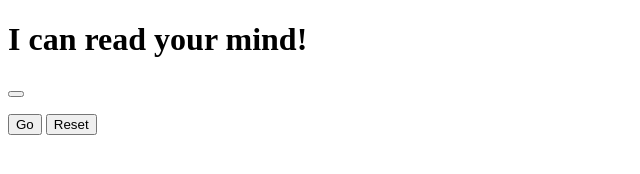
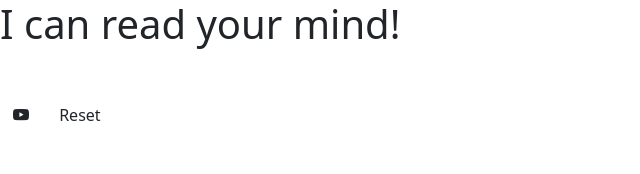
Before and after one commit to BellowingButcher/mindReader, a plain HTML site: page index.html in a window 1280 px wide. Shown: the whole page, without its empty margins (0-640 px from the left). Drawn offline with nearby package versions, Linux system fonts and the light colour scheme.

Commit message:
adds icons to the buttons

```diff
--- a/index.html
+++ b/index.html
@@ -4,15 +4,17 @@
     <meta charset="UTF-8">
     <meta http-equiv="X-UA-Compatible" content="IE=edge">
     <meta name="viewport" content="width=device-width, initial-scale=1.0">
+    <link href="https://cdn.jsdelivr.net/npm/bootstrap@5.2.1/dist/css/bootstrap.min.css" rel="stylesheet" integrity="sha384-iYQeCzEYFbKjA/T2uDLTpkwGzCiq6soy8tYaI1GyVh/UjpbCx/TYkiZhlZB6+fzT" crossorigin="anonymous">
+    <link rel="stylesheet" href="https://cdn.jsdelivr.net/npm/bootstrap-icons@1.9.1/font/bootstrap-icons.css">
     <title>Document</title>
 </head>
     <body>
         <h1 id="hdrText">headerText</h1>
-        <button id="nextBtn">nextButton</button>
+        <button class="btn" id="nextBtn">nextButton</button>
         <p id="hlpText">helperText</p>
         <p id="dirText">directionText</p>
-        <button id="goBtn">goButton</button>
-        <button id="resetButton">Reset</button>
+        <button class="btn" id="goBtn"></button>
+        <button class="btn" id="resetButton">Reset</button>
     <script src="main.js"></script>
     </body>
 </html>
--- a/main.js
+++ b/main.js
@@ -58,31 +58,31 @@ let state = {
             nextBtn: ''/*(hidden)*/,
             helpText:''/*(hidden)*/,
             directText:''/*(hidden)*/,
-            goBtn: 'Go'/*nextPage functionality*/,
+            goBtn: '<i class="bi bi-youtube"></i>'/*nextPage functionality*/,
             resetButton: 'reset'
         },
         {
             headerText: 'Pick a number from 01-99',
-            nextBtn: 'Next' /*the nextPage functionality*/,
+            nextBtn: '<i class="bi bi-arrow-clockwise"></i>' /*the nextPage functionality*/,
             helpText:'when you have your number',
-            directText:'click next',
-            goBtn: 'reverse'/*reset icon*/,
+            directText:'click next icon',
+            goBtn: '<i class="bi bi-arrow-counterclockwise"></i>'/*reset icon*/,
             resetButton: 'reset'
         },
         {
             headerText:'Add both digits together to get a new number',
-            nextBtn: 'Next' /*nextPage functionality*/,
+            nextBtn: '<i class="bi bi-arrow-clockwise"></i>' /*nextPage functionality*/,
             helpText:'ex: 14 is 1 + 4 = 5',
-            directText:'click next to proceed',
-            goBtn: 'reverse'/*reset icon*/,
+            directText:'click next icon',
+            goBtn: '<i class="bi bi-arrow-counterclockwise"></i>'/*reset icon*/,
             resetButton: 'reset'
         },
         {
             headerText:'Subtract your new number from the original number',
-            nextBtn: 'Next'/*nextPage functionality*/,
+            nextBtn: '<i class="bi bi-arrow-clockwise"></i>'/*nextPage functionality*/,
             helpText:'Ex: 14 - 5 = 9',
-            directText:'click next to proceed',
-            goBtn: 'reverse'/*reset icon*/,
+            directText:'click next icon',
+            goBtn: '<i class="bi bi-arrow-counterclockwise"></i>'/*reset icon*/,
             resetButton: 'reset'
         },
         {
@@ -90,7 +90,7 @@ let state = {
             nextBtn: 'Reveal' /*nextPage functionality*/,
             helpText:'Find your new number.',
             directText:'Note the symbol beside the number then click reveal',
-            goBtn: 'reverse'/*reset icon*/,
+            goBtn: '<i class="bi bi-arrow-counterclockwise"></i>'/*reset icon*/,
             reset: 'reset'
         },
         {
@@ -98,7 +98,7 @@ let state = {
             nextBtn: ''/*hidden*/,
             helpText:'Your symbol is:',
             directText: arr[9],
-            goBtn: 'reverse'/*reset icon*/,
+            goBtn: '<i class="bi bi-arrow-counterclockwise"></i>'/*reset icon*/,
             resetButton: 'reset'
         }
     ],
@@ -117,13 +117,13 @@ function ogPage () {
      // Set textcontent of headerText to state.pages[0].headerText
     headText.textContent = state.pages[pageNumber].headerText;
      // Set nextBtn text to state.pages[0].nextBtn text
-    nextButton.textContent = state.pages[pageNumber].nextBtn;
+    nextButton.innerHTML = state.pages[pageNumber].nextBtn;
      // Set helpText to state.pages[0].helpText
     helperText.textContent = state.pages[pageNumber].helpText;
      // Set directText to state.pages[0].helpText
     directerText.textContent = state.pages[pageNumber].directText;
      // Set goBtn text to state.pages[0].goBtn text
-    goButton.textContent = state.pages[pageNumber].goBtn;
+    goButton.innerHTML = state.pages[pageNumber].goBtn;
 }
 //function for updateing page
 function nextPage () {
@@ -145,13 +145,13 @@ function nextPage () {
     // Set textcontent of headerText to state.pages[0].headerText
     headText.textContent = state.pages[state.currentPage].headerText;
     // Set nextBtn text to state.pages[0].nextBtn text
-    nextButton.textContent = state.pages[state.currentPage].nextBtn;
+    nextButton.innerHTML = state.pages[state.currentPage].nextBtn;
     // Set helpText to state.pages[0].helpText
     helperText.textContent = state.pages[state.currentPage].helpText;
     // Set directText to state.pages[0].helpText
     directerText.textContent = state.pages[state.currentPage].directText;
     // Set goBtn text to state.pages[0].goBtn text
-    goButton.textContent = state.pages[state.currentPage].goBtn;
+    goButton.innerHTML = state.pages[state.currentPage].goBtn;
 
     }
     function previousPage () {
@@ -159,13 +159,13 @@ function nextPage () {
             // Set textcontent of headerText to state.pages[0].headerText
     headText.textContent = state.pages[state.currentPage].headerText;
     // Set nextBtn text to state.pages[0].nextBtn text
-    nextButton.textContent = state.pages[state.currentPage].nextBtn;
+    nextButton.innerHTML = state.pages[state.currentPage].nextBtn;
     // Set helpText to state.pages[0].helpText
     helperText.textContent = state.pages[state.currentPage].helpText;
     // Set directText to state.pages[0].helpText
     directerText.textContent = state.pages[state.currentPage].directText;
     // Set goBtn text to state.pages[0].goBtn text
-    goButton.textContent = state.pages[state.currentPage].goBtn;
+    goButton.innerHTML = state.pages[state.currentPage].goBtn;
 
     }
     //eventlistener to initialize page[0]
```
